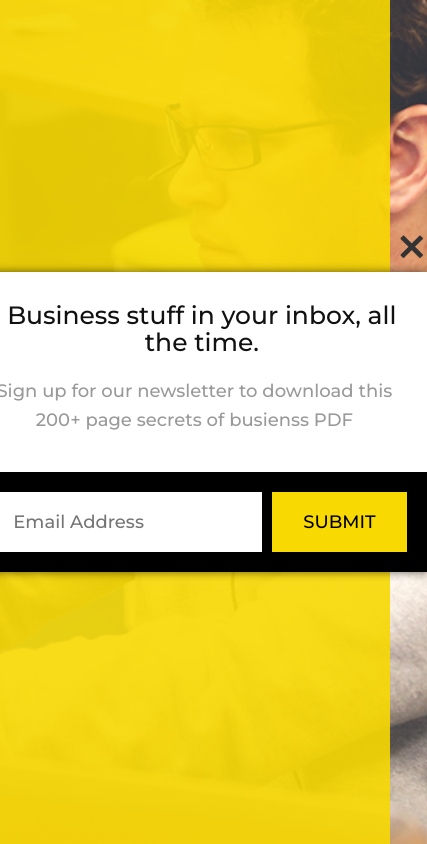
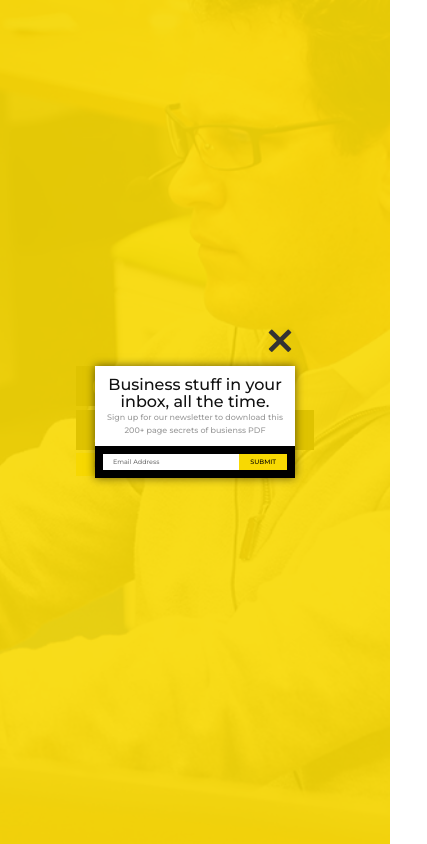
Before and after one commit to GavinMichael/PI_BusinessStuff, a plain HTML site: page index.html in a window 390 px wide. Both pictures are taken after a click on the link "LEARN MORE NOW". Shown: the whole page, 427 px wide, since content can reach past the window. Drawn offline with nearby package versions, Linux system fonts and the light colour scheme.

Commit message:
Added support for sm screens
Made site responsive for very small screen sizes

```diff
--- a/css/style.css
+++ b/css/style.css
@@ -62,6 +62,15 @@ body {
       .wrapper .text-area#mainContent a {
         display: block;
         width: 8rem; } }
+@media (max-width: 450px) {
+  .wrapper .text-area#mainContent h1 {
+    font-size: 2rem; }
+    .wrapper .text-area#mainContent h1 span {
+      margin-top: 0.5rem;
+      margin-bottom: 0.3rem; }
+  .wrapper .text-area#mainContent a {
+    font-size: 0.5rem;
+    width: 6rem; } }
 .overlay {
   position: absolute;
   left: 0;
@@ -165,3 +174,45 @@ body {
         padding-bottom: 0.5rem; }
     .overlay .modal .graphic {
       display: none; } }
+@media (max-width: 550px) {
+  .overlay .modal {
+    width: 400px; }
+    .overlay .modal .text-box h1 {
+      font-size: 2rem; }
+    .overlay .modal .text-box p {
+      font-size: 1rem; }
+    .overlay .modal form {
+      padding: 0.5rem; }
+      .overlay .modal form input[type='submit'] {
+        margin-left: 0; }
+      .overlay .modal form input {
+        height: 2rem;
+        border: none;
+        display: inline-block;
+        padding: 0 15px;
+        font-size: 0.7rem; } }
+@media (max-width: 450px) {
+  .overlay .modal {
+    width: 200px;
+    text-align: center; }
+    .overlay .modal .text-box {
+      width: 90%;
+      padding: 10px;
+      margin-left: 0; }
+      .overlay .modal .text-box h1 {
+        font-size: 1rem;
+        padding: 0; }
+      .overlay .modal .text-box p {
+        font-size: 0.5rem;
+        padding: 0;
+        margin: 0; }
+    .overlay .modal form {
+      padding: 0.5rem; }
+      .overlay .modal form input[type='submit'] {
+        margin-left: 0; }
+      .overlay .modal form input {
+        height: 1rem;
+        border: none;
+        display: inline-block;
+        padding: 0 10px;
+        font-size: 0.4rem; } }
```
